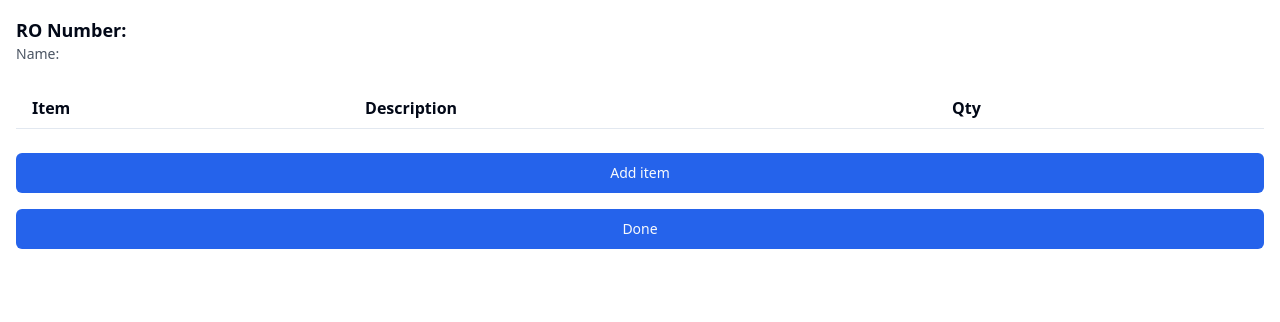
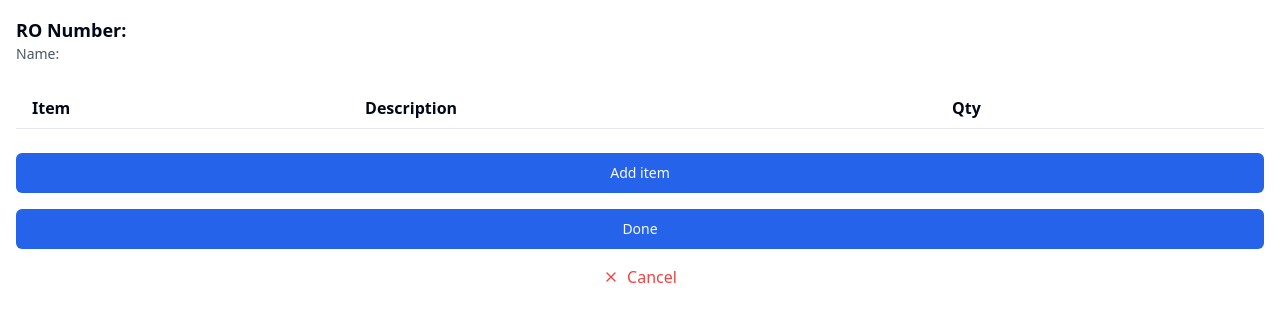
Before and after one commit to jojojobring/clipkeeper, a React (Vite) app: page /#/items in a window 1280 px wide. Shown: the top 322 px of the page. Built offline with nearby package versions, Linux system fonts and the light colour scheme.

Commit message:
Add Cancel link to Items page
Implemented a red "Cancel" link at the bottom of the Items page that navigates the user back to the initial form page.
[skip gpt_engineer]

```diff
--- a/src/components/ItemsList.tsx
+++ b/src/components/ItemsList.tsx
@@ -2,6 +2,7 @@ import { useState } from "react";
 import { useNavigate, useLocation } from "react-router-dom";
 import { toast } from "sonner";
 import { supabase } from "@/integrations/supabase/client";
+import { X } from "lucide-react";
 import ManualEntryForm from "./items/ManualEntryForm";
 import ItemsTable from "./items/ItemsTable";
 import ActionButtons from "./items/ActionButtons";
@@ -138,6 +139,10 @@ const ItemsList = () => {
     setShowConfirm(false);
   };
 
+  const handleCancel = () => {
+    navigate("/");
+  };
+
   return (
     <div className="min-h-screen p-4">
       <OrderHeader
@@ -173,6 +178,14 @@ const ItemsList = () => {
         onConfirm={handleConfirm}
         onEdit={handleEdit}
       />
+
+      <button
+        onClick={handleCancel}
+        className="mt-4 w-full flex items-center justify-center text-red-500 hover:text-red-700 transition-colors"
+      >
+        <X className="w-4 h-4 mr-2" />
+        Cancel
+      </button>
     </div>
   );
 };
```
